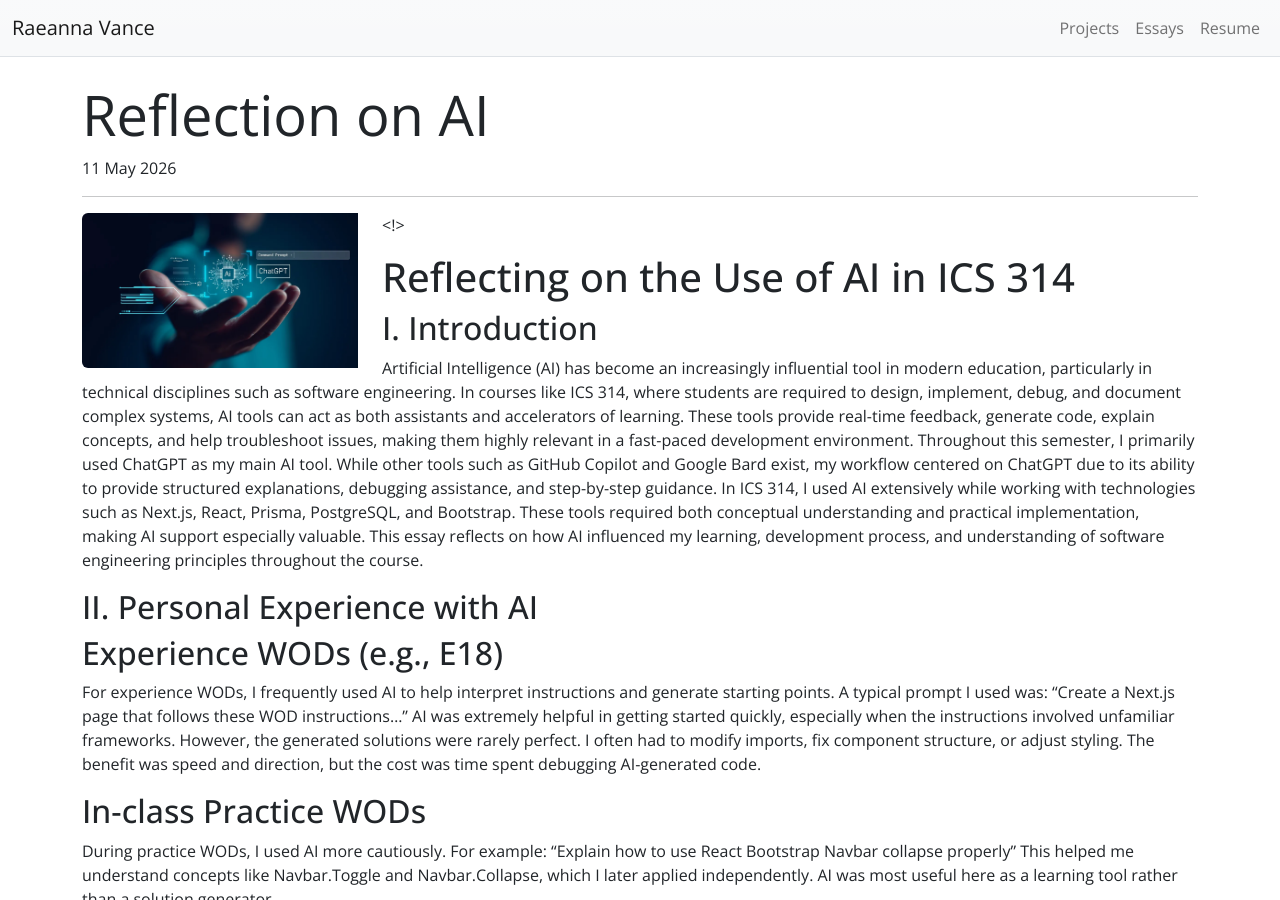
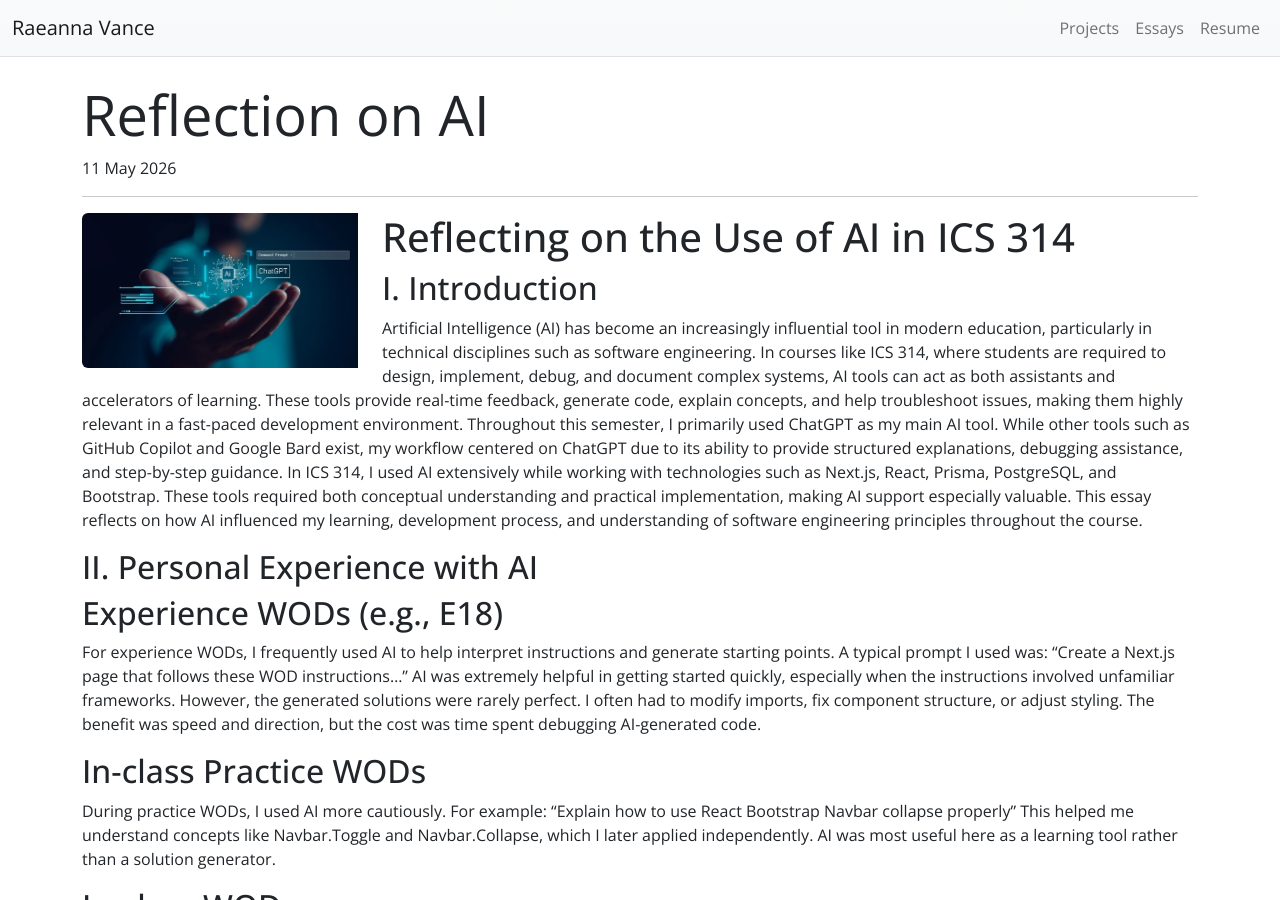
Before and after one commit to vancerae/ics314-spring26, a Jekyll site: the page built from essays/ReflectionAI.md, in a window 1280 px wide and 900 px high. Built offline with Jekyll 4.4.1, drawn with Linux system fonts in a browser that asks for light colours.

Commit message:
Update ReflectionAI.md

```diff
--- a/essays/ReflectionAI.md
+++ b/essays/ReflectionAI.md
@@ -9,8 +9,8 @@ image: /img/DVffQnnibMWmNpx2Wfb5Se-1200-80.jpg.webp
 permalink: /essays/AIin314.html
 ---
 
-<!<img src="{{ '/img/DVffQnnibMWmNpx2Wfb5Se-1200-80.jpg.webp' | relative_url }}"
-alt="AI" class="img-fluid rounded float-start pe-4" style="width:300px; height:auto;" />>
+<img src="{{ '/img/DVffQnnibMWmNpx2Wfb5Se-1200-80.jpg.webp' | relative_url }}"
+alt="AI" class="img-fluid rounded float-start pe-4" style="width:300px; height:auto;" />
 
 # Reflecting on the Use of AI in ICS 314
 
```
